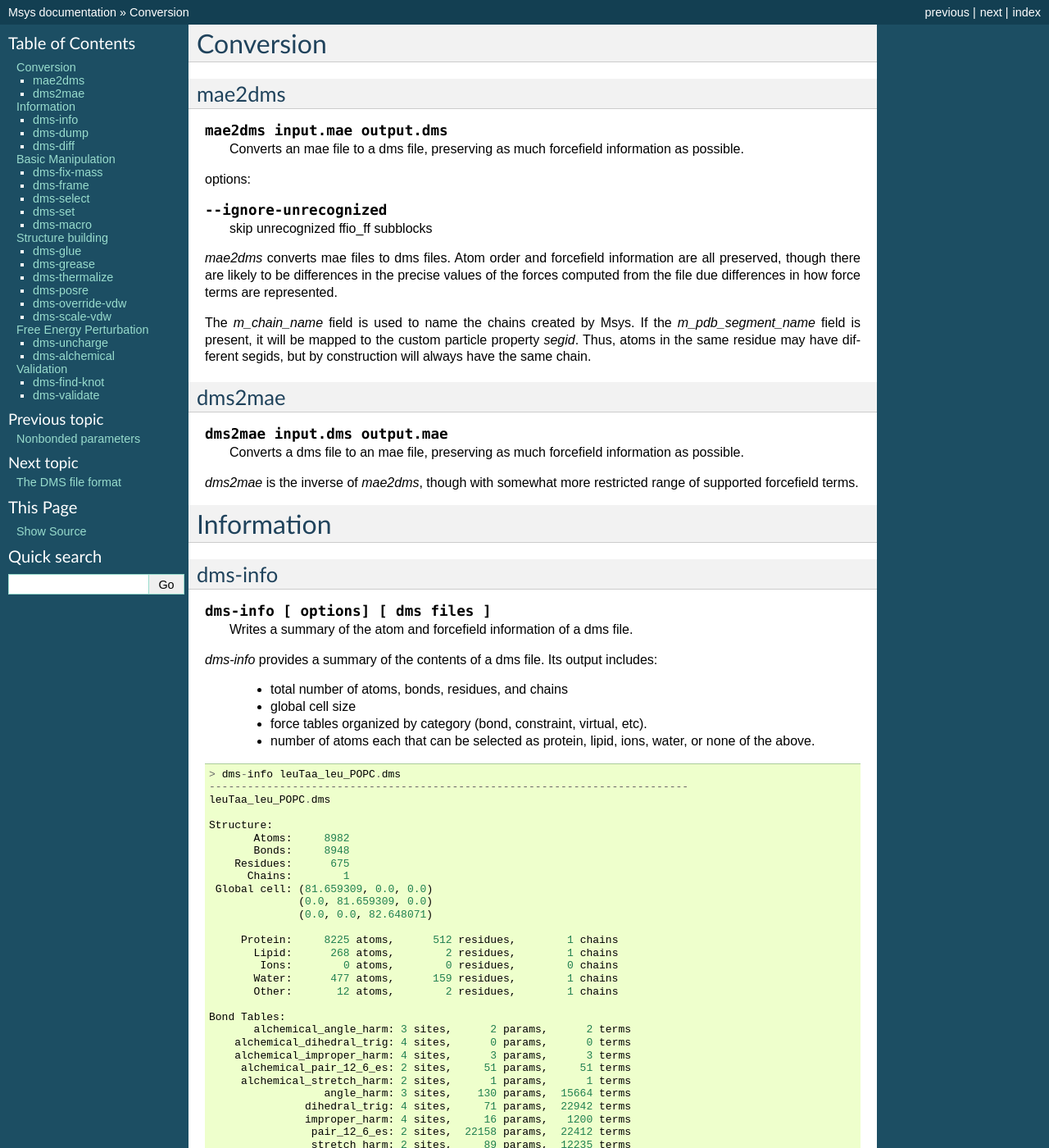
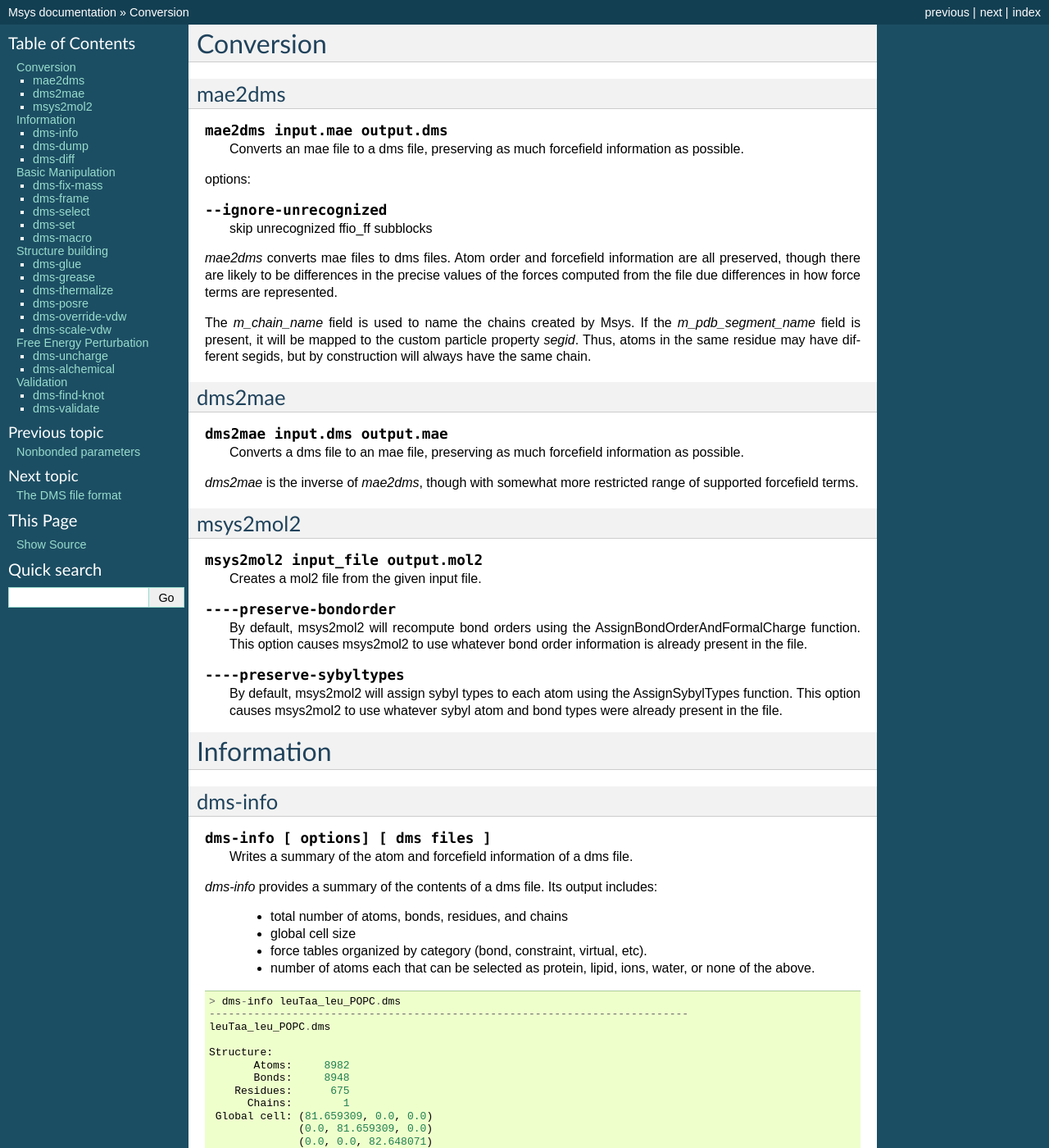
Before and after one commit to DEShawResearch/msys, a Sphinx documentation site: the page built from doc/source/tools.rst, in a window 1280 px wide and 1400 px high. Shown: the whole window at 82% size. Built offline with Sphinx 7.4.7, drawn with Linux system fonts in a browser that asks for light colours; the version number could not be read and is left out.

Commit message:
Documentation for msys2mol2.
[git-p4: depot-paths = "//depot/desrad/main/sw/libs/msys/": change = 144047]

```diff
--- a/doc/source/tools.rst
+++ b/doc/source/tools.rst
@@ -39,6 +39,26 @@ dms2mae
 
 *dms2mae* is the inverse of *mae2dms*, though with somewhat more restricted
 range of supported forcefield terms.
+
+msys2mol2
+---------
+.. program:: msys2mol2
+
+.. describe:: msys2mol2 input_file output.mol2
+
+   Creates a mol2 file from the given input file.
+
+.. cmdoption:: ----preserve-bondorder
+
+   By default, msys2mol2 will recompute bond orders using the
+   AssignBondOrderAndFormalCharge function.  This option causes msys2mol2 to
+   use whatever bond order information is already present in the file.
+
+.. cmdoption:: ----preserve-sybyltypes
+
+   By default, msys2mol2 will assign sybyl types to each atom using the
+   AssignSybylTypes function.  This option causes msys2mol2 to
+   use whatever sybyl atom and bond types were already present in the file.
 
 -----------
 Information
```
